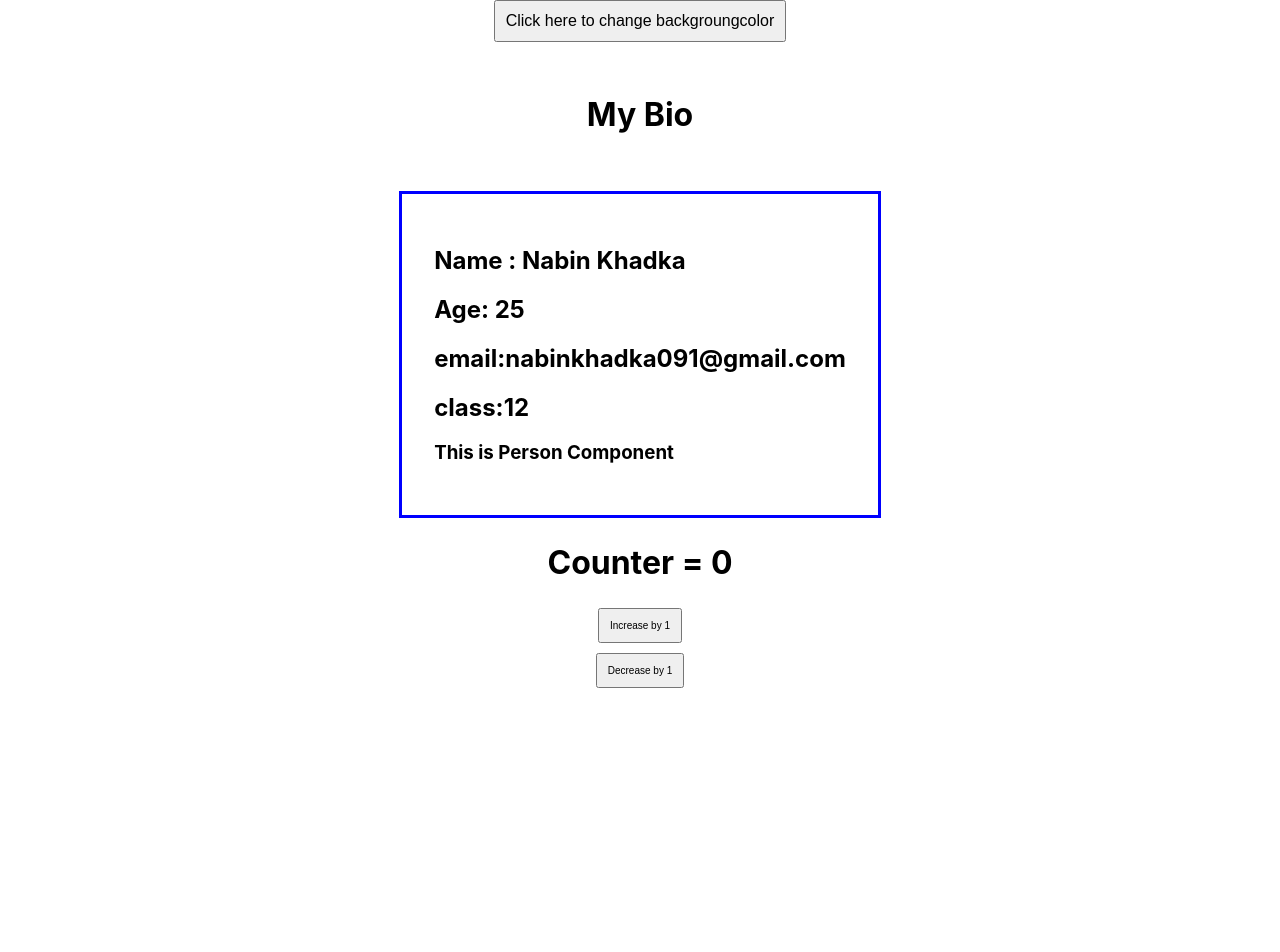
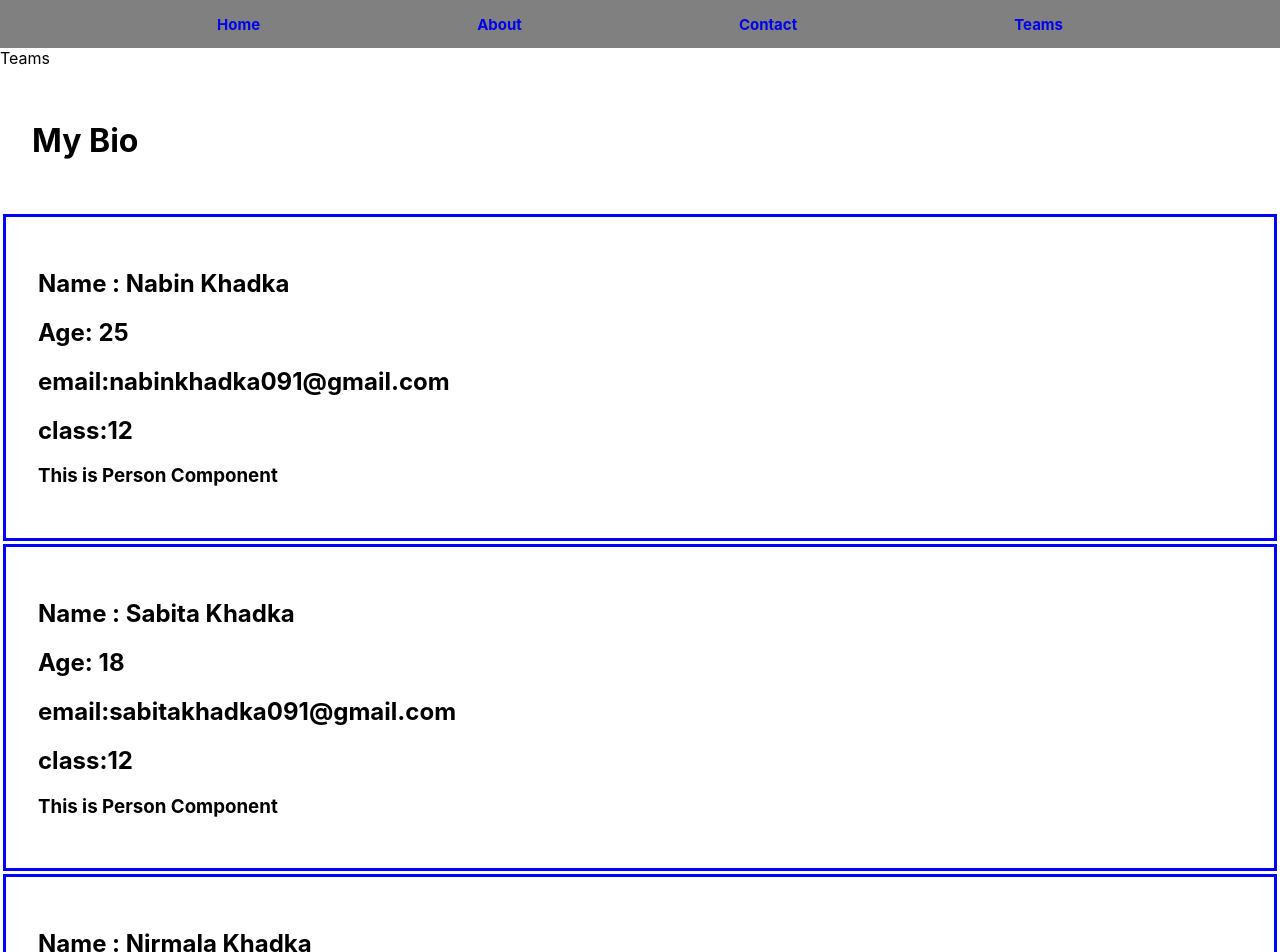
Before and after one commit to iamsabitak/ReactBeginnerProject, a React (Create React App) app: page /teams in a window 1280 px wide. Shown: the top 952 px of the page. Before the commit the page ends 800 px from the top, so only its background shows below. Built offline with nearby package versions, Linux system fonts and the light colour scheme.

Commit message:
updating

```diff
--- a/package.json
+++ b/package.json
@@ -8,6 +8,7 @@
     "@testing-library/user-event": "^13.5.0",
     "react": "^18.2.0",
     "react-dom": "^18.2.0",
+    "react-router-dom": "^6.15.0",
     "react-scripts": "5.0.1",
     "web-vitals": "^2.1.4"
   },
--- a/src/App.js
+++ b/src/App.js
@@ -1,63 +1,28 @@
-import React, { useState,useEffect } from 'react'
-import Person from './components/Person'
+// import React, { useState,useEffect } from 'react'
+import { BrowserRouter as Router,Routes,Route } from 'react-router-dom'
+import Homes from './components/Homes'
+import About from './components/About'
+import Contact from './components/Contact'
+import Teams from './components/Teams'
+import Navbar  from './components/Navbar'
 
 const App = () => {
-  let bgcolor =()=>{
-    document.querySelector('body').style.backgroundColor = 'red'//<--events
-  }
-  // let Counter = 0
-  // const onClickIncrease = ()=>{
-  //   Counter = Counter+1;
-  //   console.log(Counter);
-    // document.getElementById('counter').innerHTML = Counter
-  // }
-  // const onClickDecrease = ()=>{
-  //   Counter = Counter-1;
-  //   console.log(Counter);
-    // document.getElementById('counter').innerHTML = Counter
-  // }
-  const [Counter,setCounter] = useState(0) //<-- Hooks - useState
-  const onClickIncrease = ()=>{
-      setCounter(Counter+1);
-  }
 
-  const onClickDecrease = ()=>{
-      setCounter(Counter-1);
-    }
-
-    useEffect(() => {        // <--useEffect
-      console.log("useEffect is Runnning");
-    }, [Counter])
 
   return (
-    <div
-    style={{display:'flex',
-       justifyContent:'center',
-       alignItems:'center',
-       flexDirection:'column'
-      }}>
-        {/* {events} */}
-     <button onClick={bgcolor} //{bgcolor()} will directly change the backgroundcolor
-     style={{padding:'10px',
-     fontSize:'1rem'}} >Click here to change backgroungcolor</button>
-      <h1 style={{padding:'2rem'}}>My Bio</h1>
-      <Person Name = {'Nabin Khadka'} age={'25'} email={'nabinkhadka091@gmail.com'}/>
-      {/* <Person Name = {'Sabita Khadka'} age='18' email={'sabitakhadka091@gmail.com'}/>
-      <Person Name = {'Nirmala Khadka'} age={'17'} email={'nirmalakhadka091@gmail.com'}/>  */}
-     <h1 id='counter'> Counter = {Counter}</h1>
-     <button
-     onClick={onClickIncrease}
-  //   onClick={()=>{  //<-- can be done like this also
-  //     setCounter(Counter+1);
-  // }}
-      style={{margin:'5px', fontSize:'10px',padding:'10px'}}>Increase by 1</button>
-     <button
-     onClick={onClickDecrease}
-  //    onClick={()=>{ //<-- can be done like this also
-  //     setCounter(Counter+1);
-  // }}
-     style={{margin:'5px', fontSize:'10px',padding:'10px'}}>Decrease by 1</button>
-    </div>
+    <>
+    <Router>
+    <Navbar />
+    <Routes>
+<Route path='/' element={<Homes/>}/>
+<Route path='/about' element={<About/>}/>
+<Route path='/contact' element={<Contact/>}/>
+<Route path='/teams' element={<Teams/>}/>
+</Routes>
+
+</Router>
+
+   </>
   )
 }
 
--- /dev/null
+++ b/src/components/About.jsx
@@ -0,0 +1,16 @@
+import React from 'react'
+import Person from './Person'
+const About = () => {
+  return (
+    <div>
+        About
+
+        <h1 style={{padding:'2rem'}}>My Bio</h1>
+      <Person Name = {'Nabin Khadka'} age={'25'} email={'nabinkhadka091@gmail.com'}/>
+      <Person Name = {'Sabita Khadka'} age='18' email={'sabitakhadka091@gmail.com'}/>
+      <Person Name = {'Nirmala Khadka'} age={'17'} email={'nirmalakhadka091@gmail.com'}/>
+    </div>
+  )
+}
+
+export default About
--- /dev/null
+++ b/src/components/Contact.jsx
@@ -0,0 +1,11 @@
+import React from 'react'
+import Person from './Person'
+export const Contact = () => {
+  return (
+    <div>Contact
+        <h1 style={{padding:'2rem'}}>My Bio</h1>
+        <Person Name = {'Sabita Khadka'} age='18' email={'sabitakhadka091@gmail.com'}/>
+    </div>
+  )
+}
+export default Contact
--- /dev/null
+++ b/src/components/Homes.jsx
@@ -0,0 +1,71 @@
+import React from 'react'
+import { useState,useEffect } from 'react'
+import Person from './Person'
+
+function Homes() {
+  let bgcolor =()=>{
+    document.querySelector('body').style.backgroundColor = 'aqua'//<--events
+  }
+  // let Counter = 0
+  // const onClickIncrease = ()=>{
+  //   Counter = Counter+1;
+  //   console.log(Counter);
+    // document.getElementById('counter').innerHTML = Counter
+  // }
+  // const onClickDecrease = ()=>{
+  //   Counter = Counter-1;
+  //   console.log(Counter);
+    // document.getElementById('counter').innerHTML = Counter
+  // }
+  const [Counter,setCounter] = useState(0) //<-- Hooks - useState
+  const onClickIncrease = ()=>{
+      setCounter(Counter+1);
+  }
+
+  const onClickDecrease = ()=>{
+      setCounter(Counter-1);
+    }
+
+    useEffect(() => {        // <--useEffect
+      console.log("useEffect is Runnning");
+    }, [Counter])
+
+  return (
+    <div>Home Page
+      <div
+    style={{display:'flex',
+       justifyContent:'center',
+       alignItems:'center',
+       flexDirection:'column',
+      }}>
+
+       <h1 style={{padding:'2rem'}}>My Bio</h1>
+      <Person Name = {'Nabin Khadka'} age={'25'} email={'nabinkhadka091@gmail.com'}/>
+      <Person Name = {'Sabita Khadka'} age='18' email={'sabitakhadka091@gmail.com'}/>
+      <Person Name = {'Nirmala Khadka'} age={'17'} email={'nirmalakhadka091@gmail.com'}/>
+      <Person Name = {'Sona Khadka'} age={'30'} email={'sonakhadka091@gmail.com'}/>
+
+     <h1 id='counter'> Counter = {Counter}</h1>
+     <button
+     onClick={onClickIncrease}
+  //   onClick={()=>{  //<-- can be done like this also
+  //     setCounter(Counter+1);
+  // }}
+      style={{margin:'5px', fontSize:'10px',padding:'10px'}}>Increase by 1</button>
+     <button
+     onClick={onClickDecrease}
+  //    onClick={()=>{ //<-- can be done like this also
+  //     setCounter(Counter+1);
+  // }}
+     style={{margin:'5px', fontSize:'10px',padding:'10px'}}>Decrease by 1</button>
+ {/* {events} */}
+     <br />
+     <button onClick={bgcolor} //{bgcolor()} will directly change the backgroundcolor
+     style={{padding:'10px',
+     fontSize:'1rem'}} >Click here to change backgroungcolor</button>
+    </div>
+    </div>
+  )
+}
+
+export default Homes
--- /dev/null
+++ b/src/components/Navbar.jsx
@@ -0,0 +1,23 @@
+import React from 'react'
+import { Link  } from 'react-router-dom'
+function Navbar() {
+  return (
+    <div style={{
+        display:'flex',
+        justifyContent:'space-evenly',
+        height:'3rem',
+        alignItems:'center',
+        backgroundColor:"grey",
+        fontSize:'15px',
+        fontWeight:'bolder',
+
+    }}>
+        <Link to='/' className="items" style={{textDecoration:'none'}}>Home</Link>
+        <Link to='/about' className="items" style={{textDecoration:'none'}}>About</Link>
+        <Link to='/contact' className="items" style={{textDecoration:'none'}}>Contact</Link>
+        <Link to='/teams' className="items" style={{textDecoration:'none'}}>Teams</Link>
+    </div>
+  )
+}
+
+export default Navbar
--- a/src/components/Person.jsx
+++ b/src/components/Person.jsx
@@ -14,6 +14,7 @@ import "./Person.css"; //<--external css import
   //   padding:'2rem',
   // }
   return (
+
     <div
       className="container"
 
--- /dev/null
+++ b/src/components/Teams.jsx
@@ -0,0 +1,16 @@
+import React from 'react'
+import Person from './Person'
+
+const Teams = () => {
+  return (
+    <div>Teams
+        <h1 style={{padding:'2rem'}}>My Bio</h1>
+      <Person Name = {'Nabin Khadka'} age={'25'} email={'nabinkhadka091@gmail.com'}/>
+      <Person Name = {'Sabita Khadka'} age='18' email={'sabitakhadka091@gmail.com'}/>
+      <Person Name = {'Nirmala Khadka'} age={'17'} email={'nirmalakhadka091@gmail.com'}/>
+      <Person Name = {'Sona Khadka'} age={'30'} email={'sonakhadka091@gmail.com'}/>
+    </div>
+  )
+}
+
+export default Teams
```
Also changed, not shown: 1 other file (tests, documents, lock files or other folders).
